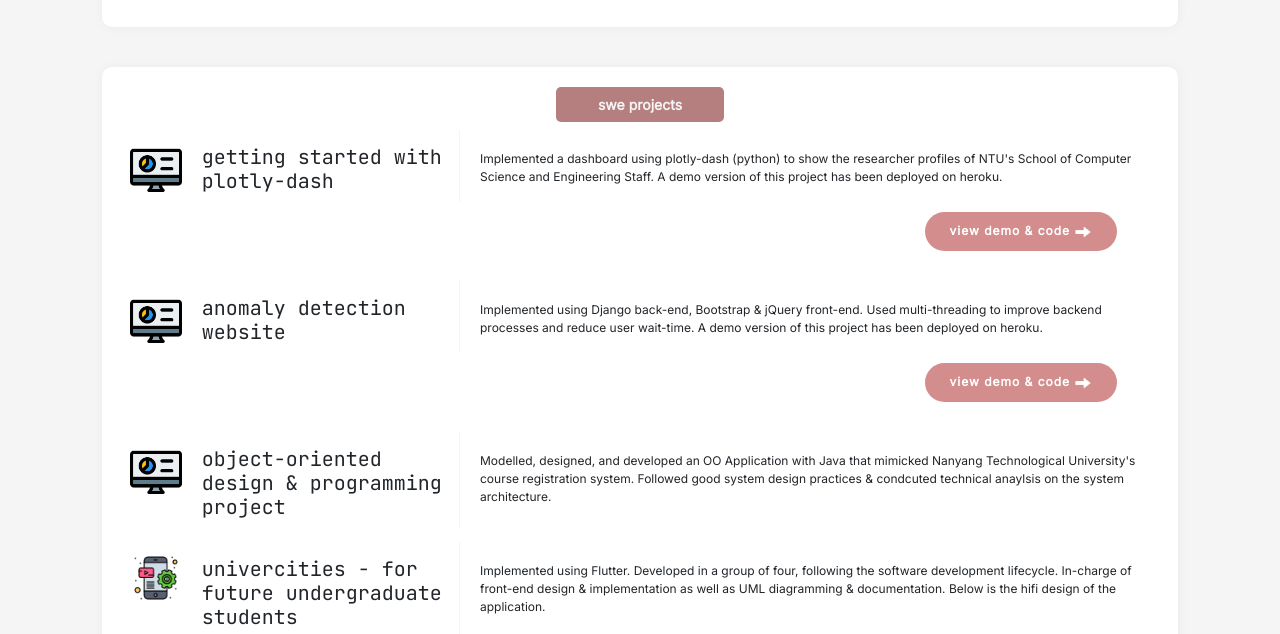
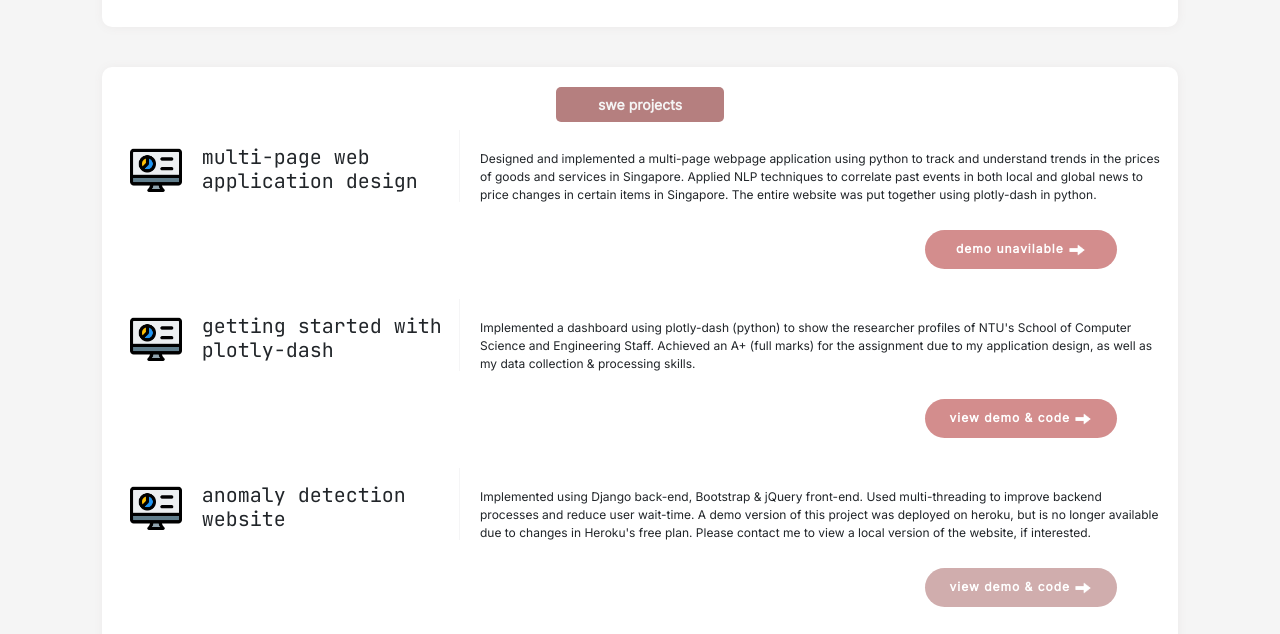
Before and after one commit to meowster99/meowster99.github.io, a website: page index.html in a window 1280 px wide. Shown: the part 1347-1981 px from the top of the page. Drawn offline with Linux system fonts and the light colour scheme; files whose address does not match are found by name.

Commit message:
Update Projects & Heroku Updates

```diff
--- a/index.html
+++ b/index.html
@@ -226,6 +226,29 @@
                             <img src="static/assets/webapp-logo.png" height="52">
                         </div>
                         <div class="col-9">
+                            <h3> multi-page web application design </h3>
+                        </div>
+                    </div>
+                </div>
+                <div class="col-12 col-md-8 body-content">
+                    <div class="row">
+                        <p> Designed and implemented a multi-page webpage application using python to track and understand trends in the prices of goods and services in Singapore.
+                            Applied NLP techniques to correlate past events in both local and global news to price changes in certain items in Singapore.
+                            The entire website was put together using plotly-dash in python.
+                        </p>
+                    </div>
+                    <div class="row button-row">
+                        <a class="action-button-download-light disabled" href="static/assets/dashboard-project-description.pdf" target="_blank">demo unavilable  <img src="static/assets/arrow.png" height="18"></a>
+                    </div>
+                </div>
+            </div>
+            <div class="row align-self-center">
+                <div class="col-12 col-md-4">
+                    <div class="row first">
+                        <div class="col-3 header-icon">
+                            <img src="static/assets/webapp-logo.png" height="52">
+                        </div>
+                        <div class="col-9">
                             <h3> getting started with plotly-dash </h3>
                         </div>
                     </div>
@@ -233,11 +256,11 @@
                 <div class="col-12 col-md-8 body-content">
                     <div class="row">
                         <p>Implemented a dashboard using plotly-dash (python) to show the researcher profiles of NTU's School of Computer Science and Engineering Staff.
-                            A demo version of this project has been deployed on heroku.
+                            Achieved an A+ (full marks) for the assignment due to my application design, as well as my data collection & processing skills.
                         </p>
                     </div>
                     <div class="row button-row">
-                        <a class="action-button-download-light" href="https://scse-dashboard.herokuapp.com/dashboard" target="_blank">view demo & code  <img src="static/assets/arrow.png" height="18"></a>
+                        <a class="action-button-download-light" href="static/assets/dashboard-project-description.pdf" target="_blank">view demo & code  <img src="static/assets/arrow.png" height="18"></a>
                     </div>
                 </div>
             </div>
@@ -255,11 +278,11 @@
                 <div class="col-12 col-md-8 body-content">
                     <div class="row">
                         <p>Implemented using Django back-end, Bootstrap & jQuery front-end. Used multi-threading to improve backend processes and reduce user wait-time.
-                            A demo version of this project has been deployed on heroku.
+                            A demo version of this project was deployed on heroku, but is no longer available due to changes in Heroku's free plan. Please contact me to view a local version of the website, if interested.
                         </p>
                     </div>
                     <div class="row button-row">
-                        <a class="action-button-download-light" href="https://anomaly-detector-demo.herokuapp.com/" target="_blank">view demo & code  <img src="static/assets/arrow.png" height="18"></a>
+                        <a class="action-button-download-light disable" href="https://anomaly-detector-demo.herokuapp.com/" target="_blank">view demo & code  <img src="static/assets/arrow.png" height="18"></a>
                     </div>
                 </div>
             </div>
```
Also changed, not shown: 2 other files.
